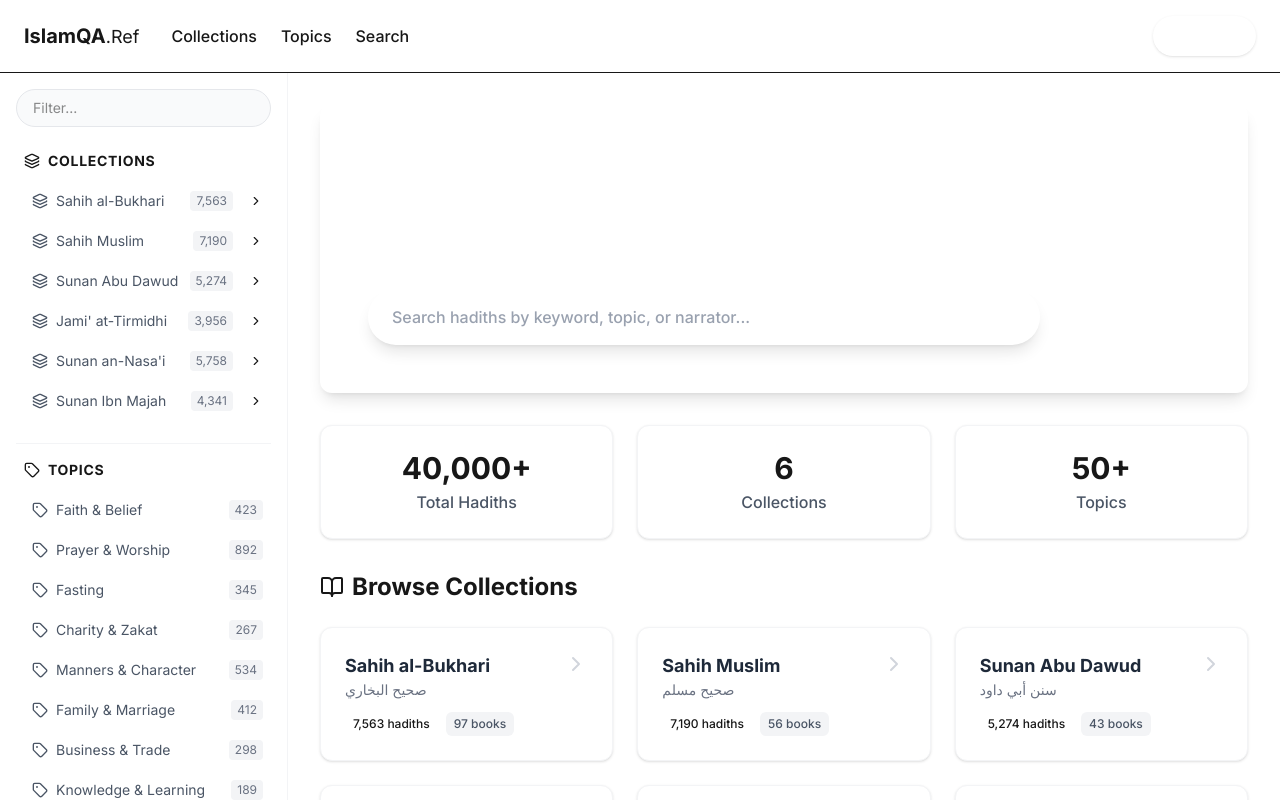
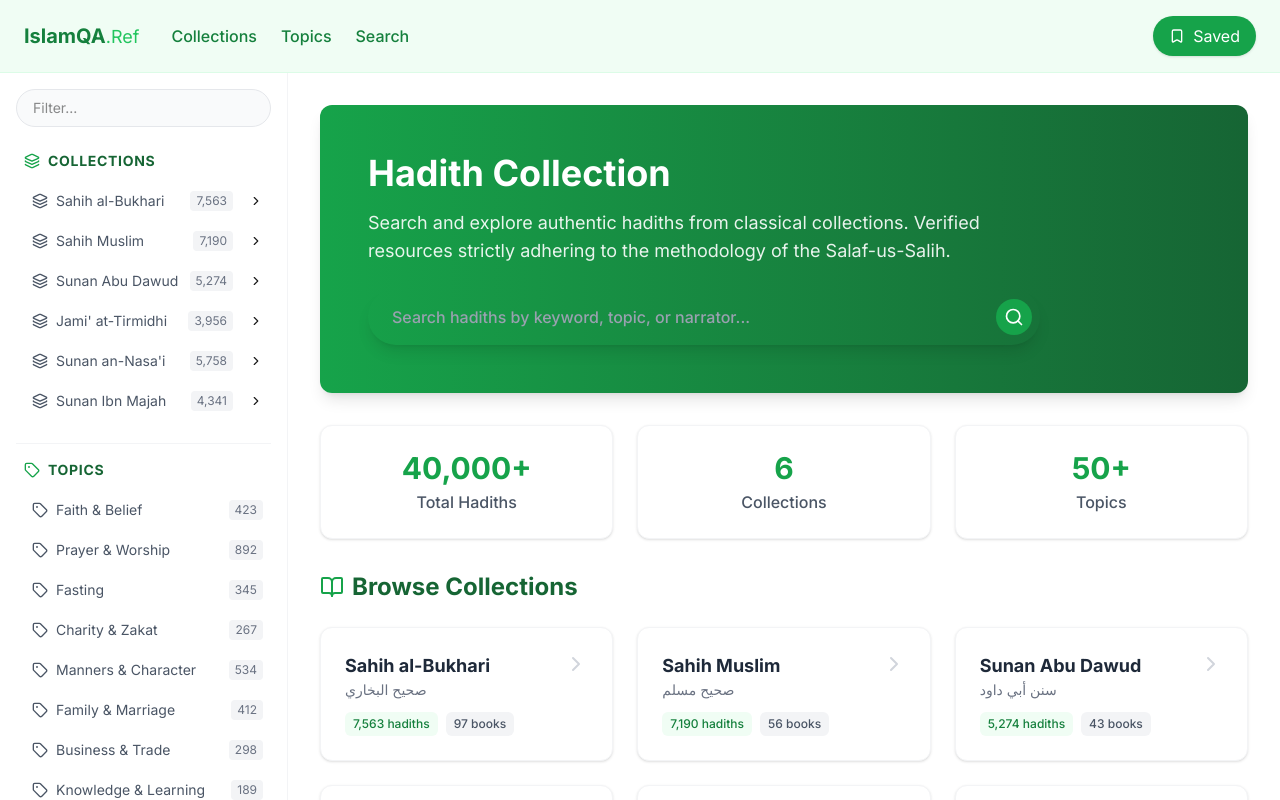
Before and after one commit to ahmdriza/hadith-collection, a Next.js app: page / in a window 1280 px wide. Shown: the top 800 px of the page. Built offline with nearby package versions, Linux system fonts and the light colour scheme.

Commit message:
fix: Tailwind v4 colors - change @theme inline to @theme

```diff
--- a/app/globals.css
+++ b/app/globals.css
@@ -5,11 +5,53 @@
   --foreground: #171717;
 }
 
-@theme inline {
+@theme {
   --color-background: var(--background);
   --color-foreground: var(--foreground);
   --font-sans: var(--font-geist-sans);
   --font-mono: var(--font-geist-mono);
+
+  /* Primary Colors (Green) */
+  --color-primary-50: #f0fdf4;
+  --color-primary-100: #dcfce7;
+  --color-primary-200: #bbf7d0;
+  --color-primary-300: #86efac;
+  --color-primary-400: #4ade80;
+  --color-primary-500: #22c55e;
+  --color-primary-600: #16a34a;
+  --color-primary-700: #15803d;
+  --color-primary-800: #166534;
+  --color-primary-900: #14532d;
+
+  /* Secondary Colors (Amber) */
+  --color-secondary-50: #fffbeb;
+  --color-secondary-100: #fef3c7;
+  --color-secondary-200: #fde68a;
+  --color-secondary-300: #fcd34d;
+  --color-secondary-400: #fbbf24;
+  --color-secondary-500: #f59e0b;
+  --color-secondary-600: #d97706;
+  --color-secondary-700: #b45309;
+  --color-secondary-800: #92400e;
+  --color-secondary-900: #78350f;
+
+  /* Success Colors */
+  --color-success-50: #f0fdf4;
+  --color-success-500: #22c55e;
+  --color-success-600: #16a34a;
+
+  /* Warning Colors */
+  --color-warning-50: #fffbeb;
+  --color-warning-500: #f59e0b;
+  --color-warning-600: #d97706;
+
+  /* Error Colors */
+  --color-error-50: #fef2f2;
+  --color-error-500: #ef4444;
+  --color-error-600: #dc2626;
+
+  /* Font Family */
+  --font-arabic: var(--font-amiri), serif;
 }
 
 body {
```
